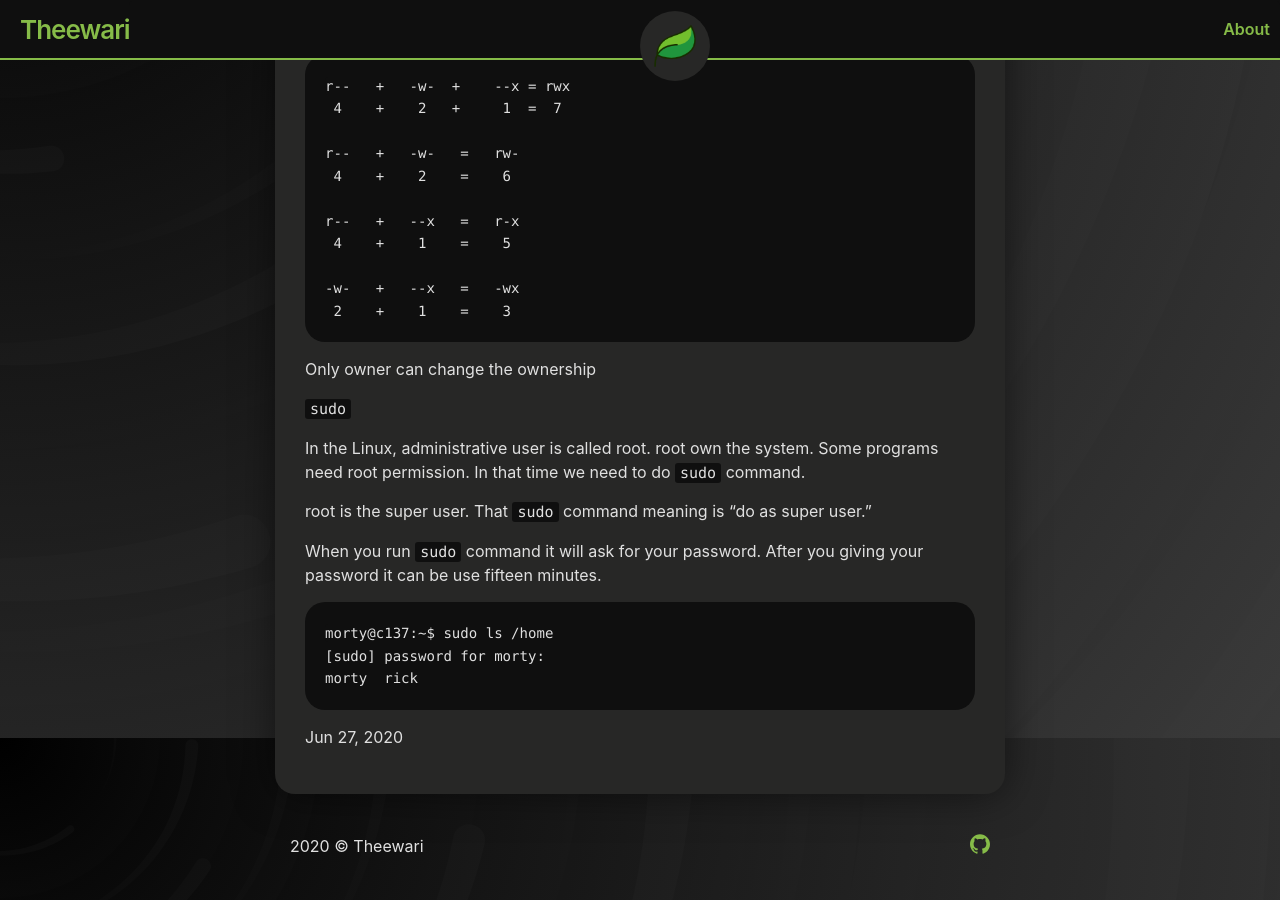
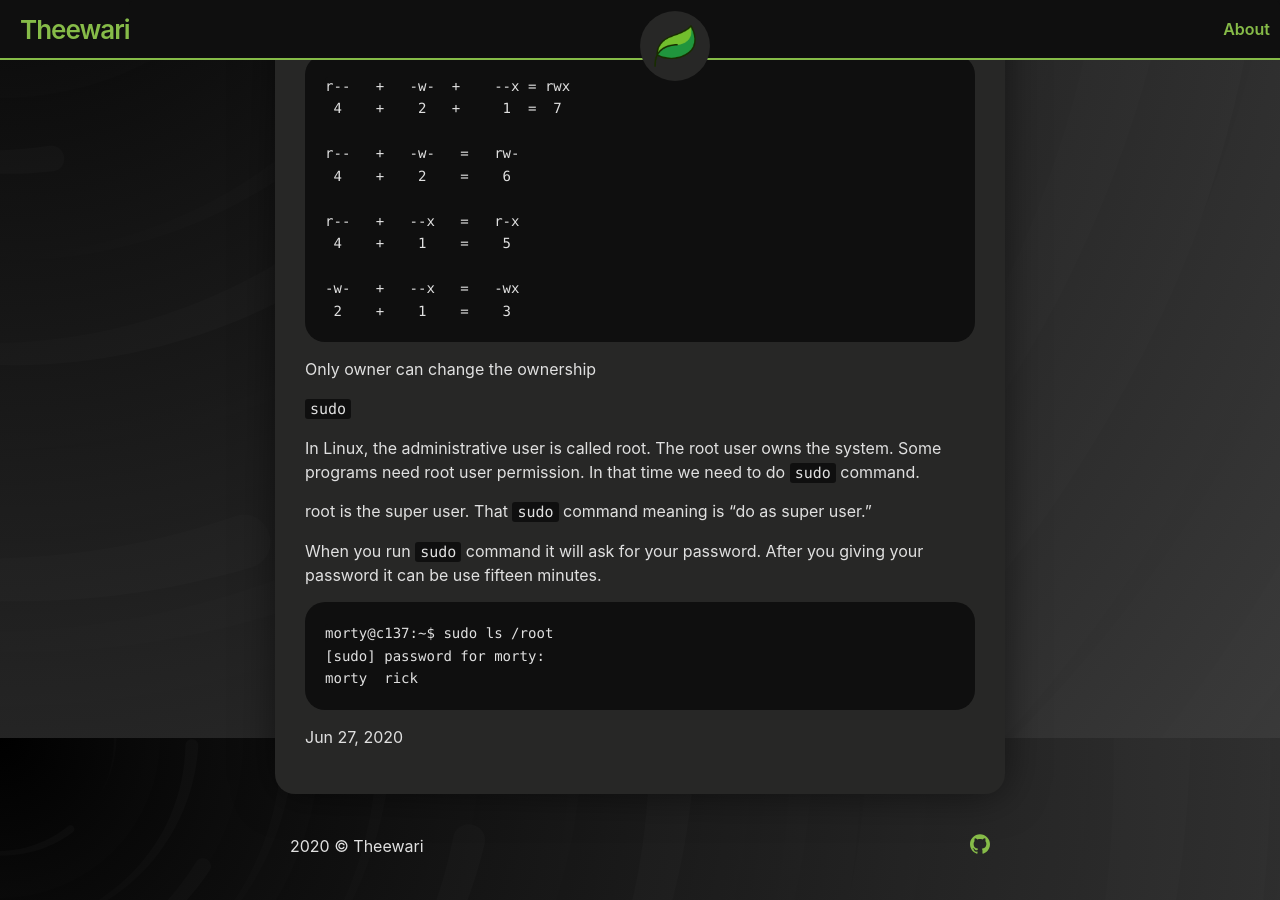
Before and after one commit to theewari/theewari.github.io, a Jekyll site: the page built from _posts/2020-06-27-Linux-permission-.md, in a window 1280 px wide and 900 px high, scrolled down 1182 px. Built offline with Jekyll 4.4.1, drawn with Linux system fonts in a browser that asks for light colours.

Commit message:
Update 2020-06-27-Linux-permission-.md

````diff
--- a/_posts/2020-06-27-Linux-permission-.md
+++ b/_posts/2020-06-27-Linux-permission-.md
@@ -70,14 +70,14 @@ Only owner can change the ownership
 
 `sudo`
 
-In the Linux, administrative user is called root. root own the system. Some programs need root permission. In that time we need to do `sudo` command.
+In Linux, the administrative user is called root. The root user owns the system. Some programs need root user permission. In that time we need to do `sudo` command.
 
 root is the super user. That `sudo` command meaning is “do as super user.”
 
 When you run `sudo` command it will ask for your password. After you giving your password it can be use fifteen minutes.
 
 ```
-morty@c137:~$ sudo ls /home
+morty@c137:~$ sudo ls /root
 [sudo] password for morty:
 morty  rick
 ```
````
